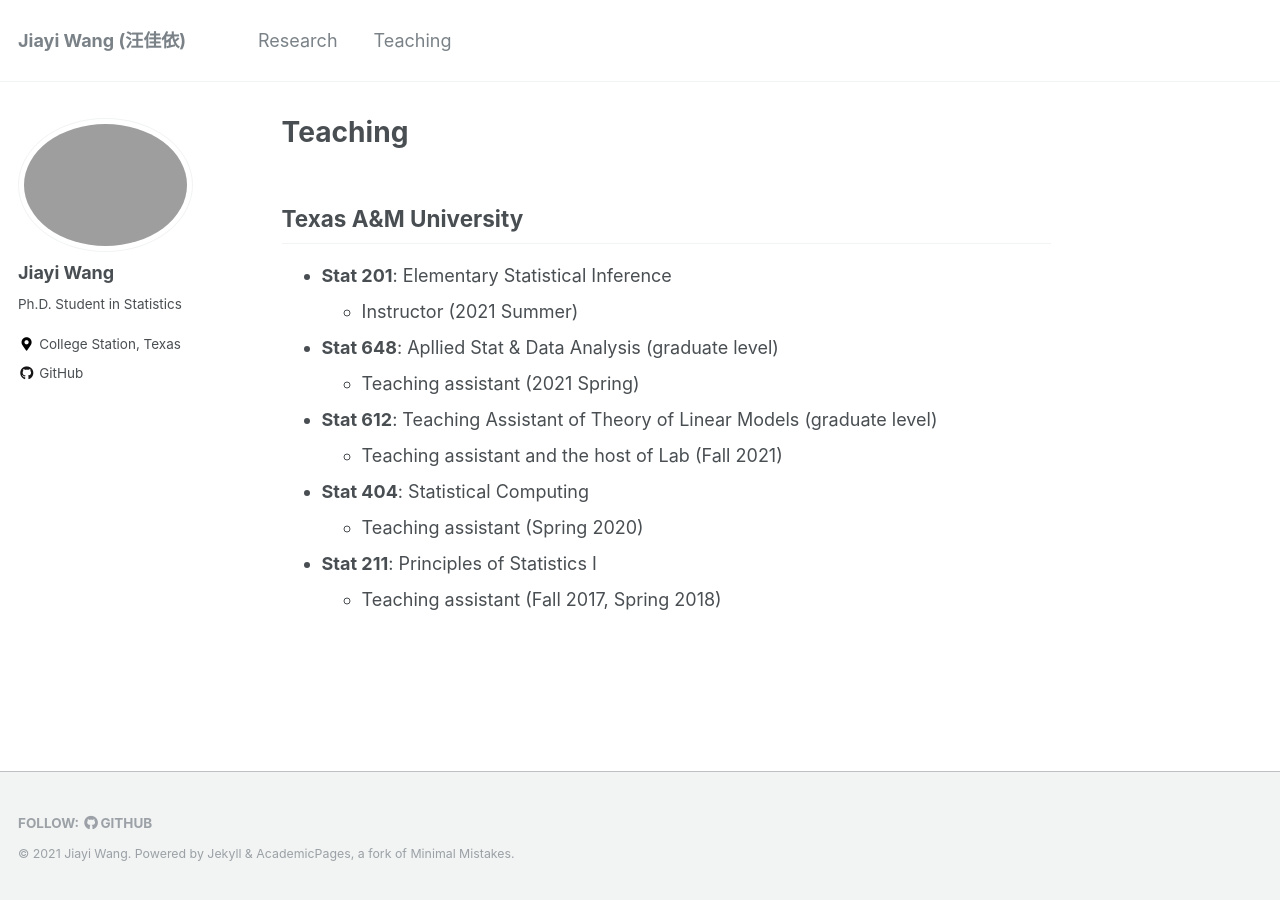
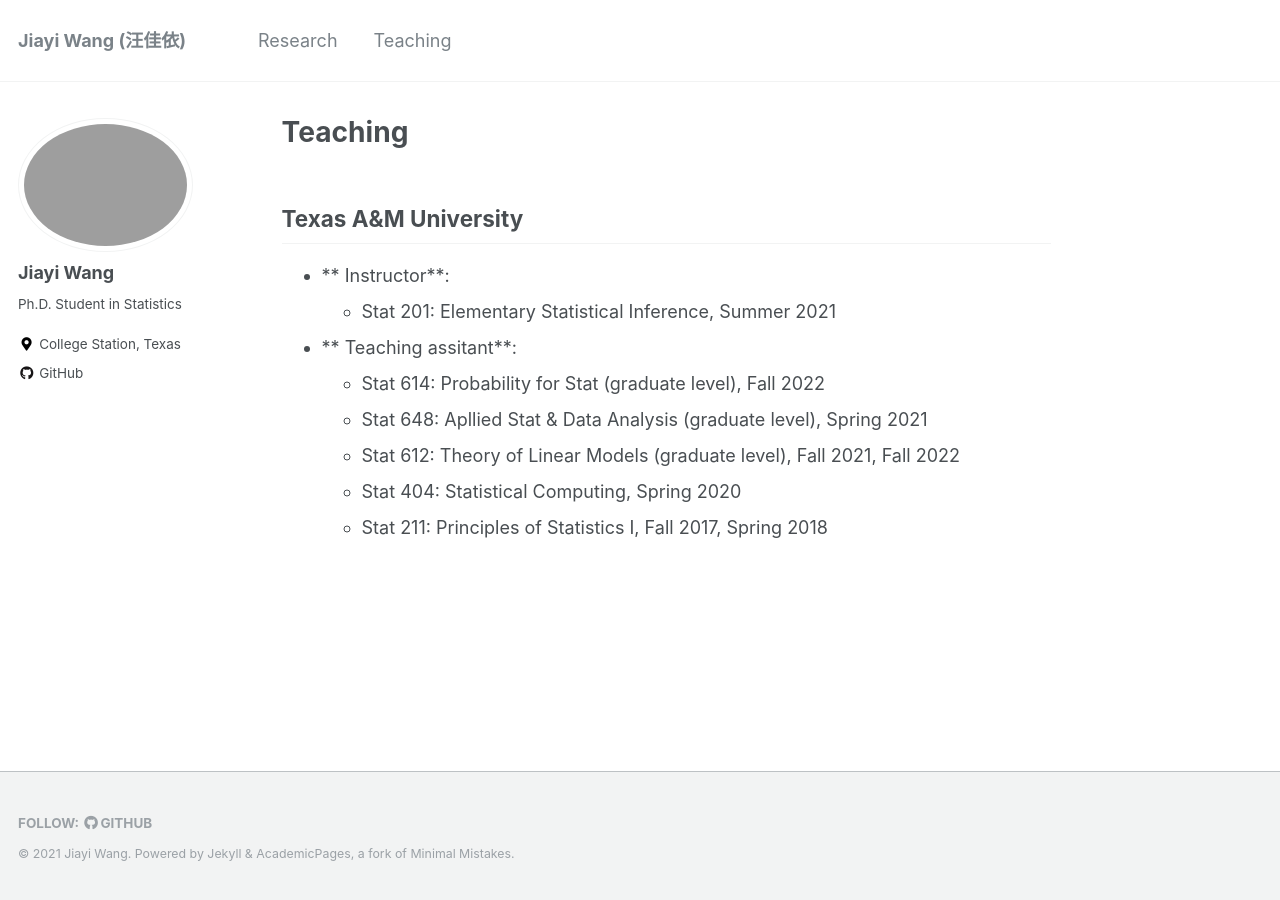
Before and after one commit to jiayiwang1017/jiayiwang1017.github.io, a Jekyll site: the page built from _pages/teaching.md, in a window 1280 px wide. Built offline with Jekyll 4.4.1, drawn with Linux system fonts in a browser that asks for light colours.

Commit message:
Update teaching.md

```diff
--- a/_pages/teaching.md
+++ b/_pages/teaching.md
@@ -4,13 +4,11 @@ title: "Teaching"
 ---
 
 ## Texas A&M University
-- **Stat 201**: Elementary Statistical Inference
-    - Instructor (2021 Summer)
-- **Stat 648**: Apllied Stat & Data Analysis (graduate level)
-    - Teaching assistant (2021 Spring)
-- **Stat 612**: Teaching Assistant of Theory of Linear Models (graduate level)
-    - Teaching assistant and the host of  Lab (Fall 2021)
-- **Stat 404**: Statistical Computing
-    - Teaching assistant (Spring 2020)
-- **Stat 211**: Principles of Statistics I
-    - Teaching assistant (Fall 2017, Spring 2018)
+- ** Instructor**:
+    - Stat 201: Elementary Statistical Inference, Summer 2021
+- ** Teaching assitant**:
+    - Stat 614: Probability for Stat (graduate level), Fall 2022
+    - Stat 648: Apllied Stat & Data Analysis (graduate level), Spring 2021
+    - Stat 612: Theory of Linear Models (graduate level), Fall 2021, Fall 2022
+    - Stat 404: Statistical Computing, Spring 2020
+    - Stat 211: Principles of Statistics I, Fall 2017, Spring 2018
```
